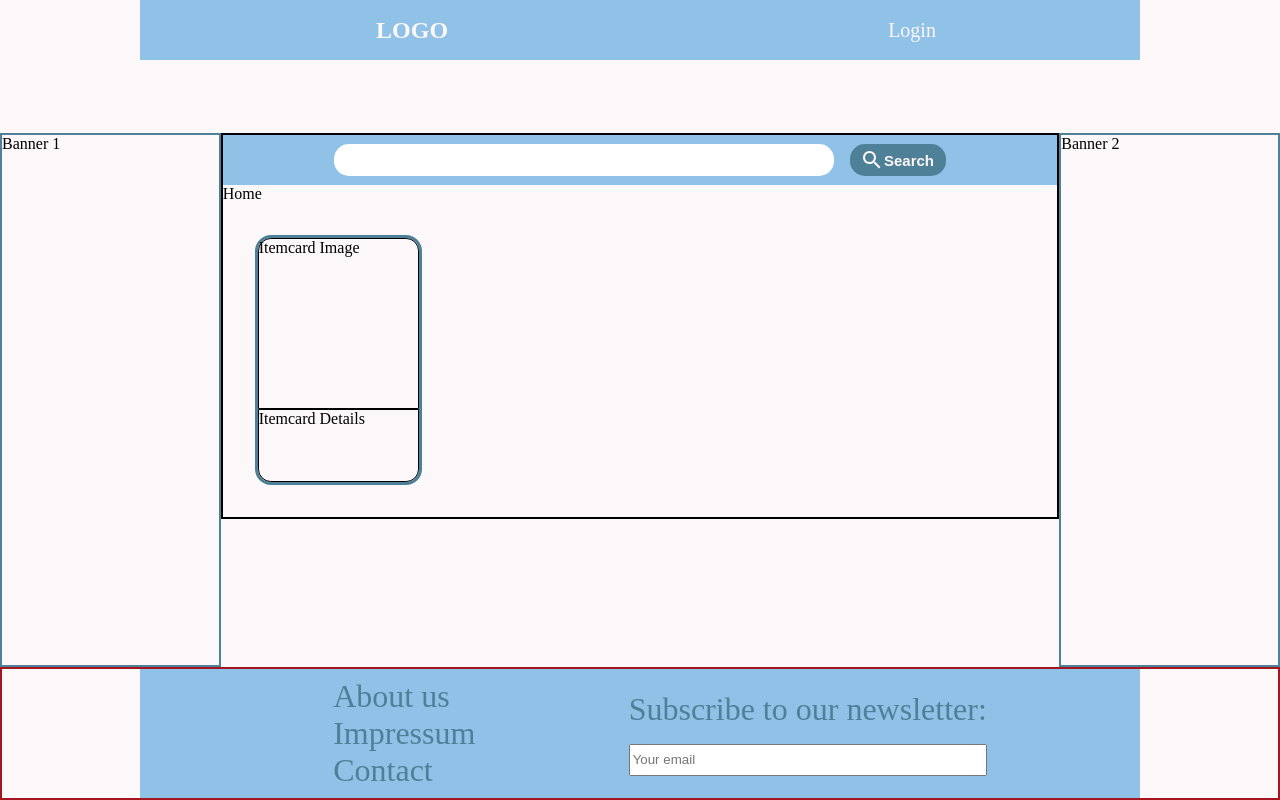
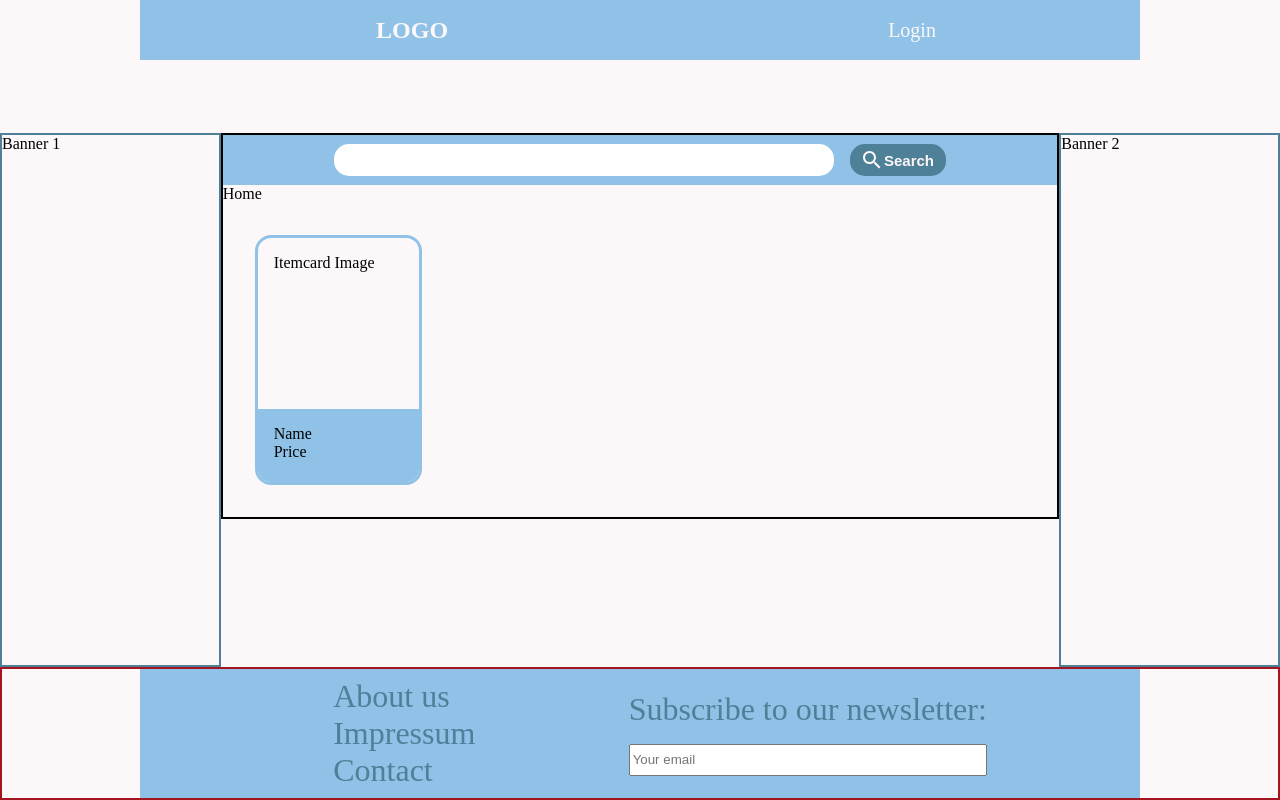
Before and after one commit to uaeboss/sirsellalot_frontend, a React (Vite) app: page / in a window 1280 px wide. Built offline with nearby package versions, Linux system fonts and the light colour scheme; a web font is replaced by a local one.

Commit message:
add padding to itemcard

```diff
--- a/src/components/Itemcard.jsx
+++ b/src/components/Itemcard.jsx
@@ -4,7 +4,7 @@ const Itemcard = () => {
     return (
       <div className="itemcard">
         <div className="itemcard_image">Itemcard Image</div>
-        <div className="itemcard_details">Itemcard Details</div>
+        <div className="itemcard_details">Name<br/>Price</div>
       </div>
     );
   };
--- a/src/styles/Itemcard.css
+++ b/src/styles/Itemcard.css
@@ -1,5 +1,5 @@
 .itemcard {
-  border: 3px solid #4E8098;
+  border: 3px solid #90C2E7;
   width: 20%;
   height: 250px;
   margin: 2rem;
@@ -7,15 +7,16 @@
 }
 
 .itemcard_image {
-  border: 1px solid black;
   height: 70%;
   border-top-right-radius: 0.8rem;
   border-top-left-radius: 0.8rem;
+  padding: 1rem;
 }
 
 .itemcard_details {
-  border: 1px solid black;
   height: 30%;
+  background-color: #90C2E7;
   border-bottom-left-radius: 0.8rem;
   border-bottom-right-radius: 0.8rem;
+  padding: 1rem;
 }/*# sourceMappingURL=Itemcard.css.map */
--- a/src/styles/Itemcard.sass
+++ b/src/styles/Itemcard.sass
@@ -1,20 +1,21 @@
 @import "Variables"
 
 .itemcard
-    border: 3px solid $main-petrol
+    border: 3px solid $main-light-blue
     width: 20%
     height: 250px
     margin: 2rem
     border-radius: 1rem
 
 .itemcard_image
-    border: 1px solid black
     height: 70%
     border-top-right-radius: 0.8rem
     border-top-left-radius: 0.8rem
+    padding: 1rem
 
 .itemcard_details
-    border: 1px solid black
     height: 30%
+    background-color: $main-light-blue
     border-bottom-left-radius: 0.8rem
     border-bottom-right-radius: 0.8rem
+    padding: 1rem
```
Also changed, not shown: 1 other file (tests, documents, lock files or other folders).
